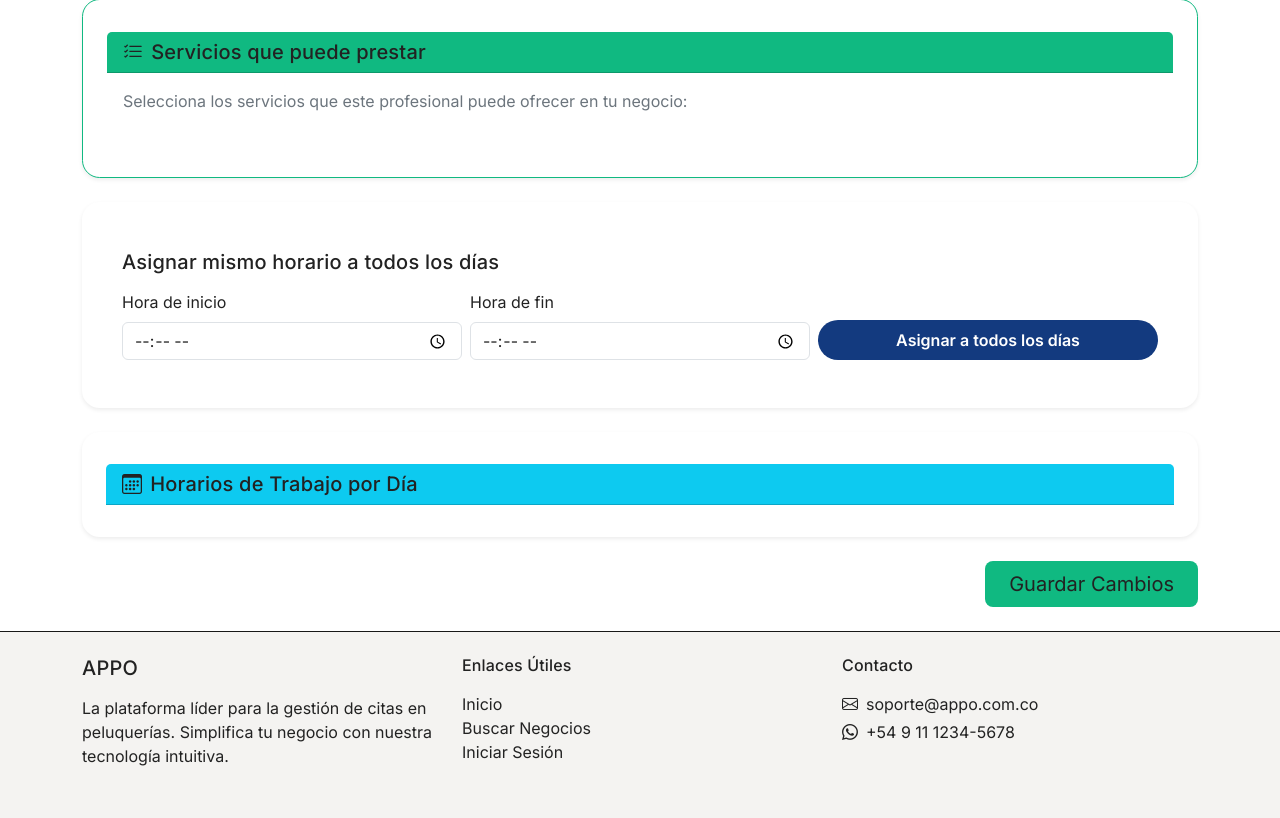
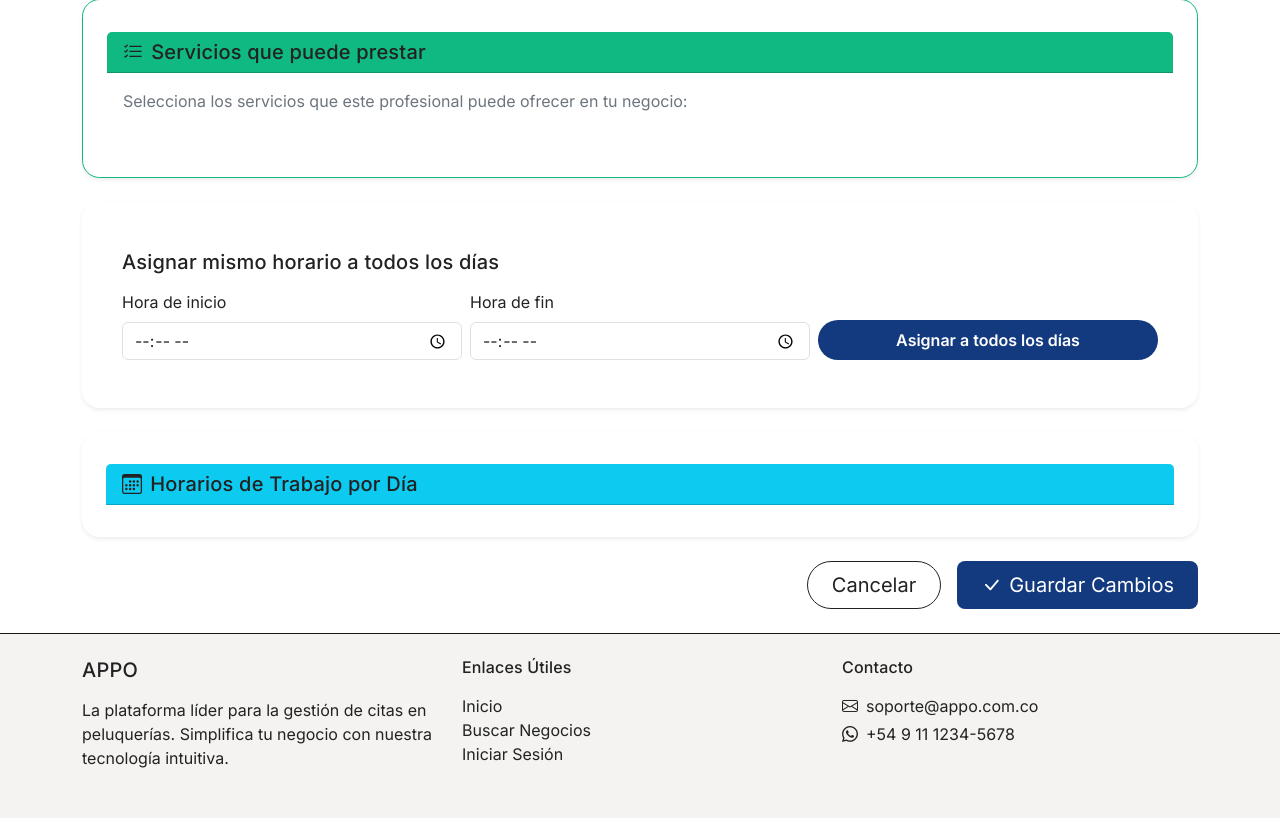
Before and after one commit to johnschneiider/APPO-Booking-para-Barberias, a Django app: template negocios/templates/negocios/editar_profesional_negocio.html in a window 1280 px wide. Shown: the part 167-985 px from the top of the page. Run offline with Django 3.2, Linux system fonts and the light colour scheme; the template is opened without the code that fills it, so the values that code supplies are empty; some libraries are stand-ins or nearby versions.

Commit message:
fix: Corregir botón guardar cambios en editar profesional - cambiar a btn-success

```diff
--- a/negocios/templates/negocios/editar_profesional_negocio.html
+++ b/negocios/templates/negocios/editar_profesional_negocio.html
@@ -44,7 +44,7 @@
 <div class="container py-4">
     <h2 class="mb-4">Editar Horario y Servicios de {{ profesional.nombre_completo }}</h2>
 
-    <form method="post">
+    <form method="post" action="{% url 'negocios:editar_profesional_negocio' negocio.id profesional.id %}" id="formEditarProfesional">
         {% csrf_token %}
         <!-- Asignar servicios al profesional -->
         <div class="card mb-4 shadow-sm" style="border: 1.5px solid var(--color-mint-green);">
@@ -150,8 +150,11 @@
                 {% endfor %}
             </div>
         </div>
-        <div class="d-flex justify-content-end mt-4">
-            <button type="submit" class="btn btn-lg px-4" style="background: var(--color-mint-green); color: var(--color-black-deep); border: none;">Guardar Cambios</button>
+        <div class="d-flex justify-content-end gap-3 mt-4">
+            <a href="{% url 'negocios:panel_negocio' negocio.id %}" class="btn btn-secondary btn-lg px-4">Cancelar</a>
+            <button type="submit" class="btn btn-success btn-lg px-4">
+                <i class="bi bi-check-lg me-2"></i>Guardar Cambios
+            </button>
         </div>
     </form>
 </div>
@@ -186,6 +189,22 @@ function asignarHorarioTodos() {
 
 // Validación de horarios
 document.addEventListener('DOMContentLoaded', function() {
+    // Debug: Verificar que el formulario existe
+    const form = document.getElementById('formEditarProfesional');
+    console.log('Formulario encontrado:', form);
+    console.log('Acción del formulario:', form.action);
+    console.log('Método del formulario:', form.method);
+
+    // Agregar listener al submit para depuración
+    form.addEventListener('submit', function(e) {
+        console.log('=== FORMULARIO ENVIÁNDOSE ===');
+        console.log('Servicios seleccionados:', document.querySelectorAll('input[name="servicios"]:checked').length);
+        console.log('Días seleccionados:', document.querySelectorAll('input[name="dias"]:checked').length);
+
+        // NO prevenir el envío - dejar que continúe
+        // El botón cambiará a "Procesando..." por el script de base.html
+    });
+
     // Agregar validación a los inputs de tiempo
     document.querySelectorAll('.horario-inicio, .horario-fin').forEach(input => {
         input.addEventListener('change', function() {
--- a/negocios/views.py
+++ b/negocios/views.py
@@ -724,12 +724,15 @@ def galeria_negocio(request, negocio_id):
 
 @login_required
 def editar_profesional_negocio(request, negocio_id, profesional_id):
+    logger.info(f"=== EDITAR PROFESIONAL: negocio={negocio_id}, profesional={profesional_id}, method={request.method} ===")
+
     negocio = get_object_or_404(Negocio, id=negocio_id, propietario=request.user)
     profesional = get_object_or_404(Profesional, id=profesional_id)
     matriculacion = get_object_or_404(Matriculacion, negocio=negocio, profesional=profesional, estado='aprobada')
     servicios_negocio = ServicioNegocio.objects.filter(negocio=negocio)
 
     if request.method == 'POST':
+        logger.info(f"POST recibido: {dict(request.POST)}")
         # Actualizar servicios asignados
         servicios_ids = request.POST.getlist('servicios')
         servicios_a_asignar = [s.servicio for s in servicios_negocio if str(s.id) in servicios_ids]
```
